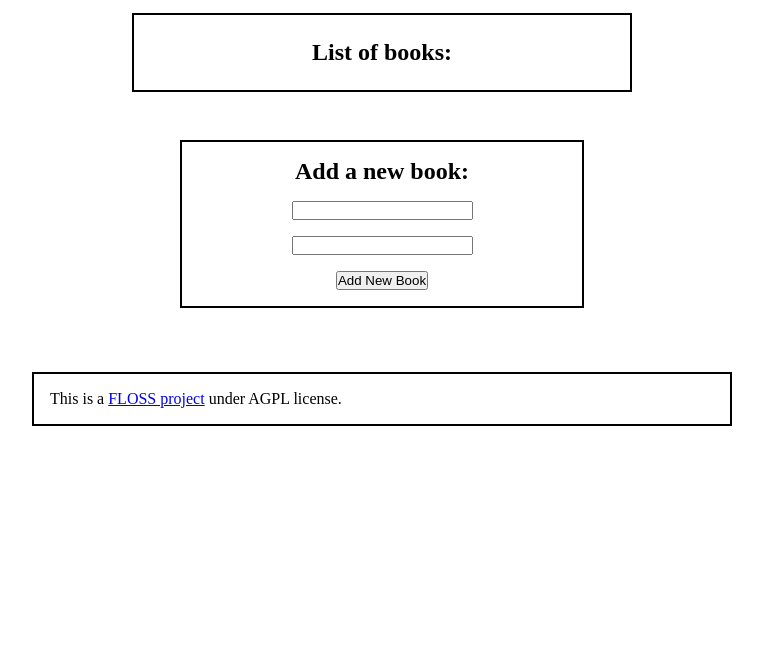
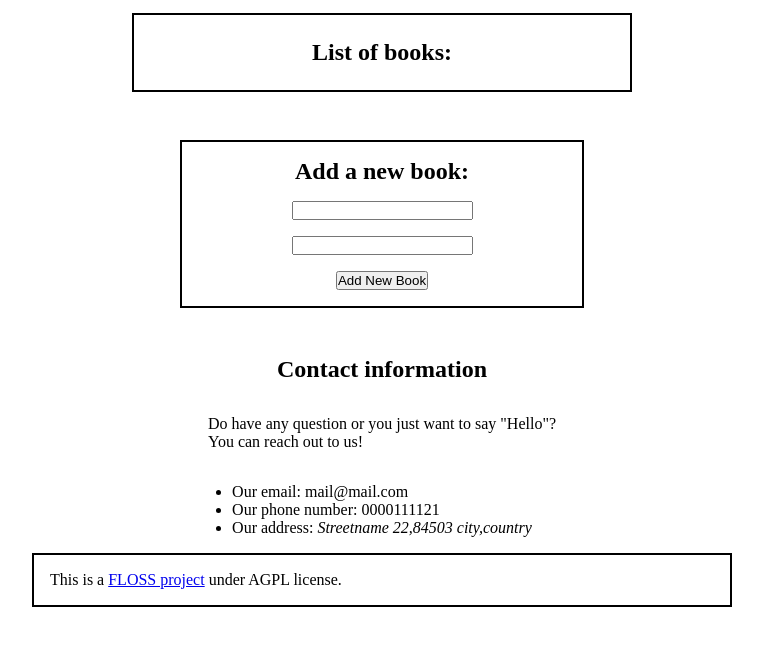
Before and after one commit to ahangarha/Awesome-Books, a website: page index.html in a window 1280 px wide. Shown: the part 92-738 px from the top of the page, without its empty margins (258-1021 px from the left). Drawn offline with Linux system fonts and the light colour scheme.

Commit message:
Add contact section and styled it

```diff
--- a/index.html
+++ b/index.html
@@ -31,6 +31,23 @@
         <input type="text" name="author" />
         <input type="submit" value="Add New Book" />
       </form>
+
+      <section class="contact display-none">
+        <h2>Contact information</h2>
+        <p>
+          Do have any question or you just want to say "Hello"?<span
+            >You can reach out to us!</span
+          >
+        </p>
+        <ul>
+          <li>Our email: mail@mail.com</li>
+          <li>Our phone number: 0000111121</li>
+          <li>
+            Our address:
+            <address>Streetname 22,84503 city,country</address>
+          </li>
+        </ul>
+      </section>
     </main>
 
     <footer>
--- a/style.css
+++ b/style.css
@@ -77,6 +77,22 @@ body {
   border: 2px solid black;
 }
 
+.contact {
+  display: flex;
+  flex-direction: column;
+  justify-content: center;
+  align-items: center;
+  gap: 2rem;
+}
+
+span {
+  display: block;
+}
+
+address {
+  display: inline;
+}
+
 footer {
   width: 700px;
   border: 2px solid black;
```
